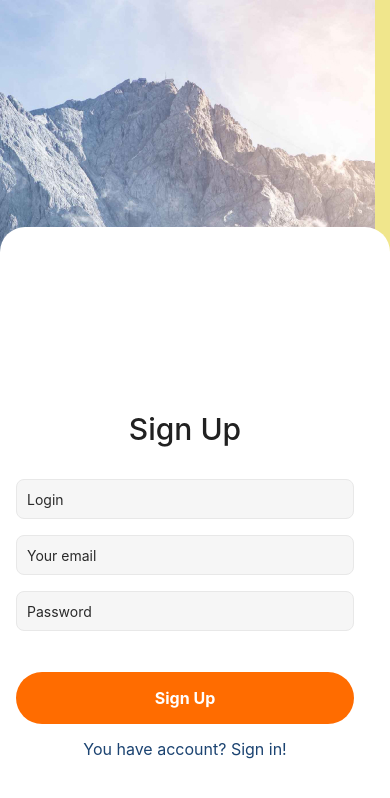
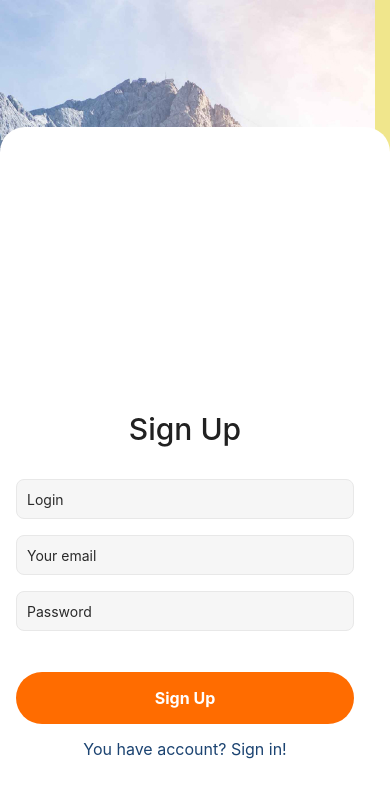
Before and after one commit to DaryaBobur/react-native, a React Native app: screen /Register in a window 390 px wide. Shown: the top 798 px of the page. Built offline with nearby package versions, Linux system fonts and the light colour scheme; no server answers.

Commit message:
Update RegistrationScreen.js

```diff
--- a/Screens/RegistrationScreen.js
+++ b/Screens/RegistrationScreen.js
@@ -63,6 +63,7 @@ export default function RegisterScreen({ navigation }) {
               style={{
                 ...styles.form,
                 marginBottom: isShowKeyboard ? 32 : 85,
+                marginTop: isShowKeyboard ? 92 : 100,
                 width: dimensions,
               }}
             >
@@ -136,9 +137,11 @@ const styles = StyleSheet.create({
     justifyContent: "flex-end",
   },
   form: {
+    justifyContent: "flex-end",
     width: "100%",
     backgroundColor: "#fff",
     paddingTop: 92,
+
     borderTopLeftRadius: 25,
     borderTopRightRadius: 25,
   },
```
